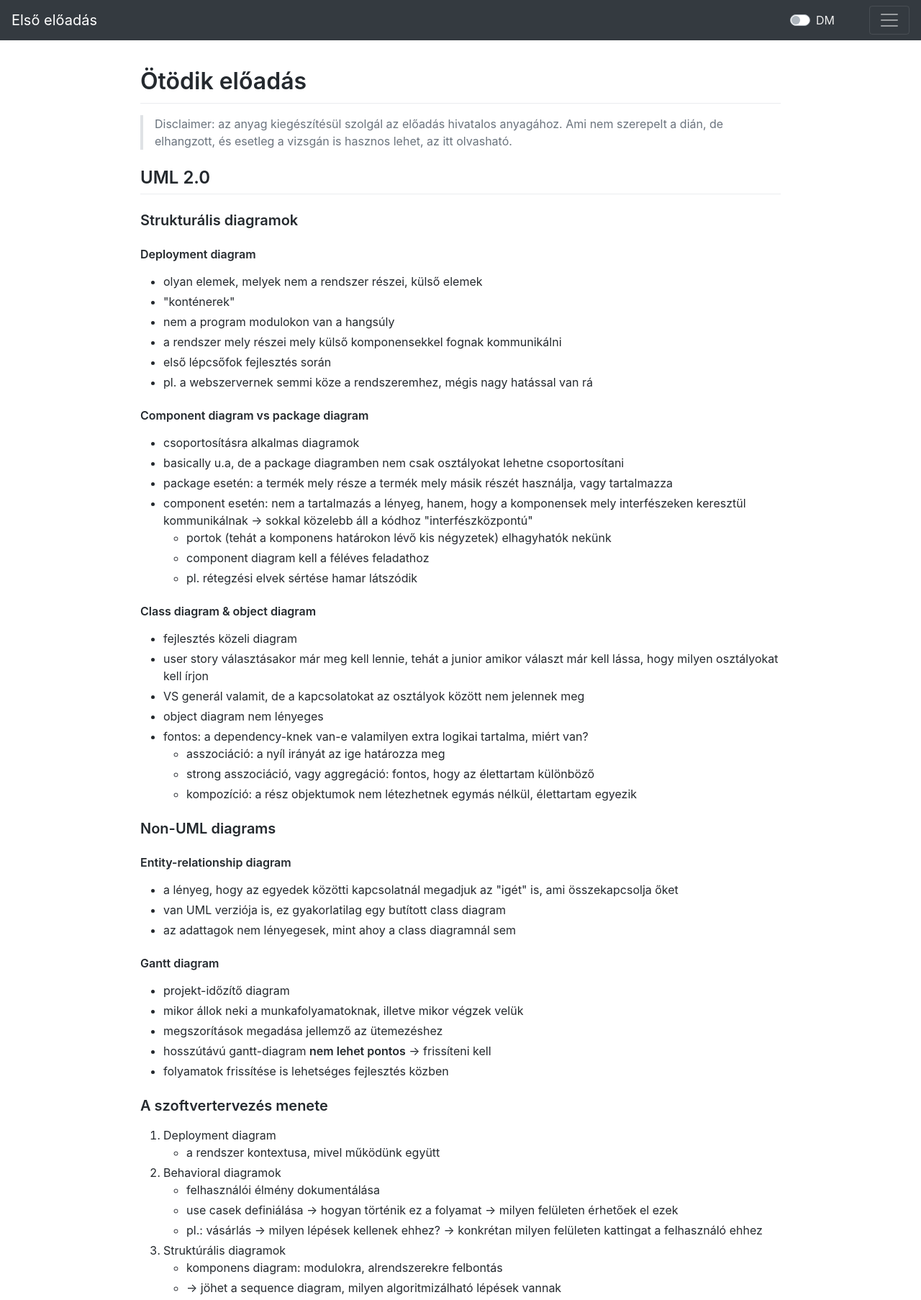
After one commit to kerteszgabor/kerteszgabor.github.io, a PHP site: page /prog4/otodikEA.html in a window 1280 px wide. The commit adds this page. Shown: the top 1806 px of the page at 72% size. Run offline with PHP 8.4, Linux system fonts and the light colour scheme.

Commit message:
Added 4th and 5th presentation in prog4

```diff
--- /dev/null
+++ b/hello.txt
@@ -0,0 +1 @@
+hello
--- /dev/null
+++ b/prog4/otodikEA.html
@@ -0,0 +1,166 @@
+<!DOCTYPE html>
+<html lang="en">
+<head>
+    <meta charset="UTF-8">
+    <meta name="viewport" content="width=device-width, initial-scale=1.0">
+    <meta http-equiv="X-UA-Compatible" content="ie=edge">
+    <link rel="stylesheet" href="https://maxcdn.bootstrapcdn.com/bootstrap/4.3.1/css/bootstrap.min.css">
+    <link rel="stylesheet" href="css/github-markdown.css">
+    <link rel="stylesheet" href="css/sajat.css">
+    <title>Első prog4 előadás</title>
+</head>
+<body id="body" class="light-mode">
+        <nav class="navbar fixed-top navbar-dark bg-dark">
+                <a class="navbar-brand" href="#">Első előadás</a>
+
+                 <div id="darkmodeSwitcher" class="custom-control custom-switch d-flex justify-content-start mr-5">
+                   <input type="checkbox" class="custom-control-input" onchange="ToogleDarkMode()" id="customSwitches">
+                   <label id="darkmodeSwitcher" class="custom-control-label headerText" for="customSwitches">DM</label>
+                 </div>
+
+                <button class="navbar-toggler" type="button" data-toggle="collapse" data-target="#collapsingNavbar">
+                     <span class="navbar-toggler-icon"></span>
+                 </button>
+                 <div class="navbar-collapse collapse" id="collapsingNavbar">
+                     <ul class="navbar-nav">
+                         <li class="nav-item active">
+                                <a target="_self" class="nav-link" href="index.html">Prog4 előadások</a>
+                            </li>
+                         <li class="nav-item">
+                             <a target="_self" class="nav-link" href="../main_old/calendar/calendar.html">Határidők</a>
+                         </li>
+                     <li class="nav-item">
+                             <button id="btn" type="button" onclick="ToogleDarkMode()" class=" pull-left navbar-toggle btn-dark btn" style="margin-left: -12px;">Dark Mode</button>
+                         </li>
+                     </ul>
+                 </div>
+             </nav>
+    <article id="content" class="markdown-body mt-5">
+            <h1>Ötödik előadás</h1>
+            <blockquote>
+            <p>Disclaimer: az anyag kiegészítésül szolgál az előadás hivatalos anyagához. Ami nem szerepelt a dián, de elhangzott, és esetleg a vizsgán is hasznos lehet, az itt olvasható.</p>
+            </blockquote>
+            <h2>UML 2.0</h2>
+            <h3>Strukturális diagramok</h3>
+            <h4>Deployment diagram</h4>
+            <ul>
+            <li>olyan elemek, melyek nem a rendszer részei, külső elemek</li>
+            <li>&quot;konténerek&quot;</li>
+            <li>nem a program modulokon van a hangsúly</li>
+            <li>a rendszer mely részei mely külső komponensekkel fognak kommunikálni</li>
+            <li>első lépcsőfok fejlesztés során</li>
+            <li>pl. a webszervernek semmi köze a rendszeremhez, mégis nagy hatással van rá</li>
+            </ul>
+            <h4>Component diagram vs package diagram</h4>
+            <ul>
+            <li>csoportosításra alkalmas diagramok</li>
+            <li>basically u.a, de a package diagramben nem csak osztályokat lehetne csoportosítani</li>
+            <li>package esetén: a termék mely része a termék mely másik részét használja, vagy tartalmazza</li>
+            <li>component esetén: nem a tartalmazás a lényeg, hanem, hogy a komponensek mely interfészeken keresztül kommunikálnak → sokkal közelebb áll a kódhoz &quot;interfészközpontú&quot;
+            <ul>
+            <li>portok (tehát a komponens határokon lévő kis négyzetek) elhagyhatók nekünk</li>
+            <li>component diagram kell a féléves feladathoz</li>
+            <li>pl. rétegzési elvek sértése hamar látszódik</li>
+            </ul>
+            </li>
+            </ul>
+            <h4>Class diagram &amp; object diagram</h4>
+            <ul>
+            <li>fejlesztés közeli diagram</li>
+            <li>user story választásakor már meg kell lennie, tehát a junior amikor választ már kell lássa, hogy milyen osztályokat kell írjon</li>
+            <li>VS generál valamit, de a kapcsolatokat az osztályok között nem jelennek meg</li>
+            <li>object diagram nem lényeges</li>
+            <li>fontos: a dependency-knek van-e valamilyen extra logikai tartalma, miért van?
+            <ul>
+            <li>asszociáció: a nyíl irányát az ige határozza meg</li>
+            <li>strong asszociáció, vagy aggregáció: fontos, hogy az élettartam különböző</li>
+            <li>kompozíció: a rész objektumok nem létezhetnek egymás nélkül, élettartam egyezik</li>
+            </ul>
+            </li>
+            </ul>
+            <h3>Non-UML diagrams</h3>
+            <h4>Entity-relationship diagram</h4>
+            <ul>
+            <li>a lényeg, hogy az egyedek közötti kapcsolatnál megadjuk az &quot;igét&quot; is, ami összekapcsolja őket</li>
+            <li>van UML verziója is, ez gyakorlatilag egy butított class diagram</li>
+            <li>az adattagok nem lényegesek, mint ahoy a class diagramnál sem</li>
+            </ul>
+            <h4>Gantt diagram</h4>
+            <ul>
+            <li>projekt-időzítő diagram</li>
+            <li>mikor állok neki a munkafolyamatoknak, illetve mikor végzek velük</li>
+            <li>megszorítások megadása jellemző az ütemezéshez</li>
+            <li>hosszútávú gantt-diagram <strong>nem lehet pontos</strong> → frissíteni kell</li>
+            <li>folyamatok frissítése is lehetséges fejlesztés közben</li>
+            </ul>
+            <h3>A szoftvertervezés menete</h3>
+            <ol>
+            <li>Deployment diagram
+            <ul>
+            <li>a rendszer kontextusa, mivel működünk együtt</li>
+            </ul>
+            </li>
+            <li>Behavioral diagramok
+            <ul>
+            <li>felhasználói élmény dokumentálása</li>
+            <li>use casek definiálása → hogyan történik ez a folyamat → milyen felületen érhetőek el ezek</li>
+            <li>pl.: vásárlás → milyen lépések kellenek ehhez? → konkrétan milyen felületen kattingat a felhasználó ehhez</li>
+            </ul>
+            </li>
+            <li>Struktúrális diagramok
+            <ul>
+            <li>komponens diagram: modulokra, alrendszerekre felbontás</li>
+            <li>→ jöhet a sequence diagram, milyen algoritmizálható lépések vannak</li>
+            <li>class diagram:
+            <ul>
+            <li>lista az osztályokból</li>
+            <li>azok kapcsolata (aggregation, association stb..)</li>
+            <li>funkciók listázása</li>
+            <li>ekkor elkezd látszódni, mik a közös funkciók → öröklés</li>
+            <li>pull-up refactoring: ősosztály létrehozása, majd műveletek felmozgatása</li>
+            </ul>
+            </li>
+            </ul>
+            </li>
+            <li>Implementációs diagramok</li>
+            </ol>
+            <h3>Féléves feladat</h3>
+            <h4>Model</h4>
+            <ul>
+            <li>GameModel != ViewModel, mert nincsenek események, és commandok → csak adatok, a játék <strong>egy állapotához</strong> tartozók</li>
+            <li>komolyabb esetben érdemes hiearchiát kialakítani a GameModelben → ne egy nagy adathalmaz legyen</li>
+            <li>öröklés helyett kompozíciót érdemes használni → jövő hét, tervezési minták eleje (ECS tervezési minta)</li>
+            <li>entity: játékelemek, komponensek: működések → E-C tábla</li>
+            <li>kompozíció esetén futásidőben módosíthatóság</li>
+            </ul>
+            <h4>Logic</h4>
+            <ul>
+            <li>a logic szempontjából az mindegy, hogy a metódust manuálisan, vagy automatikusan hívjuk meg</li>
+            </ul>
+            <h4>Renderer</h4>
+            <ul>
+            <li>model megjelenítése</li>
+            <li>WPF esetén nagy teljesítményt ne várjunk, cserébe egyszerű</li>
+            </ul>
+            <h4>Repositroy</h4>
+            <ul>
+            <li>model lementése a cél (a játék egy állapota gyakorlatilag a HS)</li>
+            <li>XML megközelítés erősen ajánlott</li>
+            </ul>
+            <h4>Tests</h4>
+            <ul>
+            <li>Repobol és rendererből <strong>mockolt</strong> függőség lehet csak</li>
+            </ul>
+            <h4>Fejlesztési feladatok</h4>
+            <ul>
+            <li>Master + Develop branch az elvárás</li>
+            <li>sok conflict elkerülése végett érdemes feature-brancheket csinálni</li>
+            </ul>
+
+    </article>
+    <script src="script/script.js"></script>
+    <script src="https://ajax.googleapis.com/ajax/libs/jquery/3.4.1/jquery.min.js"></script>
+    <script src="https://cdnjs.cloudflare.com/ajax/libs/popper.js/1.14.7/umd/popper.min.js"></script>
+    <script src="https://maxcdn.bootstrapcdn.com/bootstrap/4.3.1/js/bootstrap.min.js"></script>
+</body>
+</html>
```
Also changed, not shown: index.html (added, +66 -0 lines), prog4/harmadikEA.html (+1 -50 lines), prog4/index.html (+26 -0 lines), prog4/md/otodikEA.md (added, +105 -0 lines), prog4/negyedikEA.html (added, +114 -0 lines), sajat.css (+2 -71 lines), script.js (+2 -61 lines), prog4/img/04.png (added), prog4/md/negyedikEA.md (line endings or trailing spaces).
